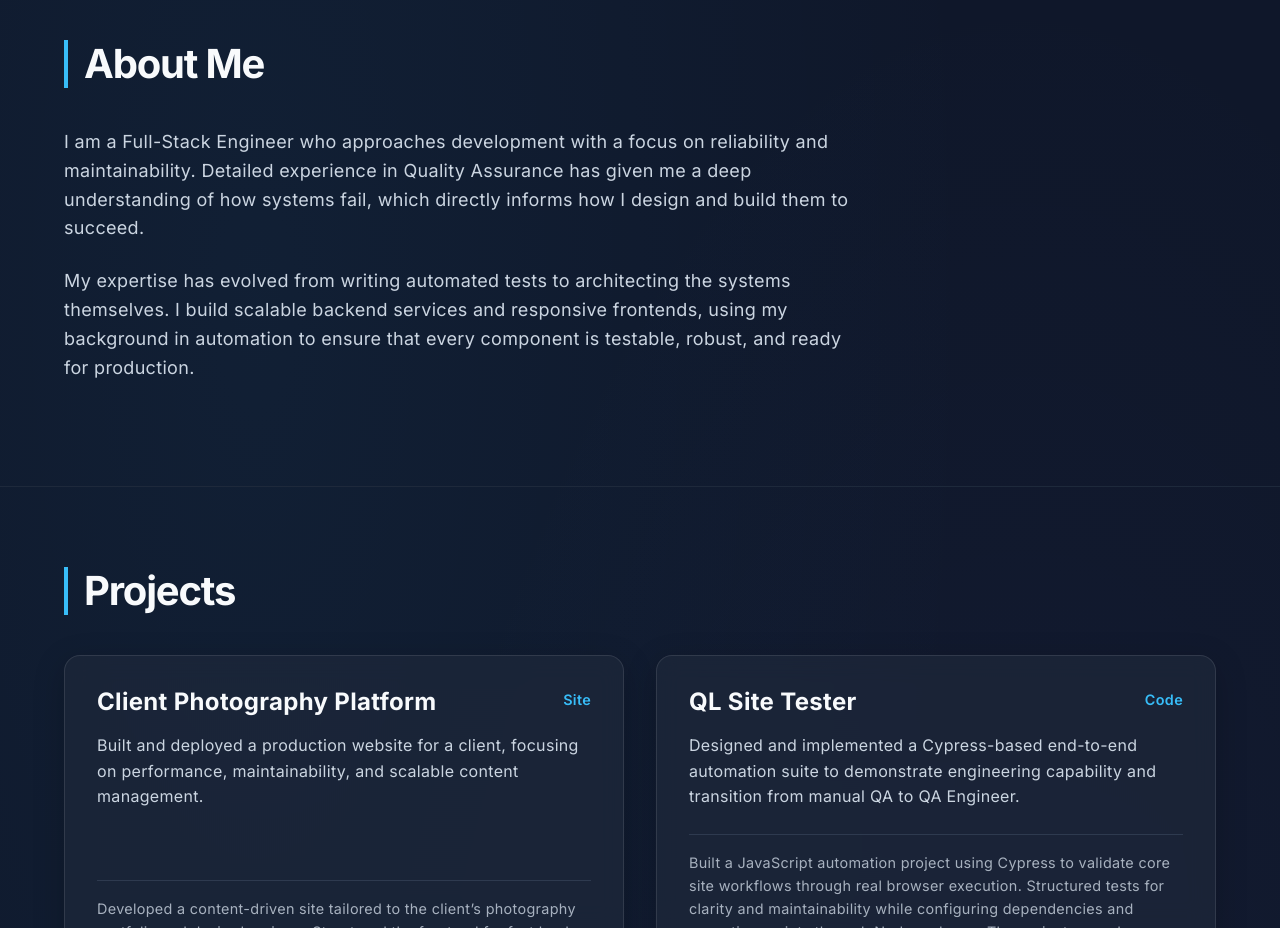
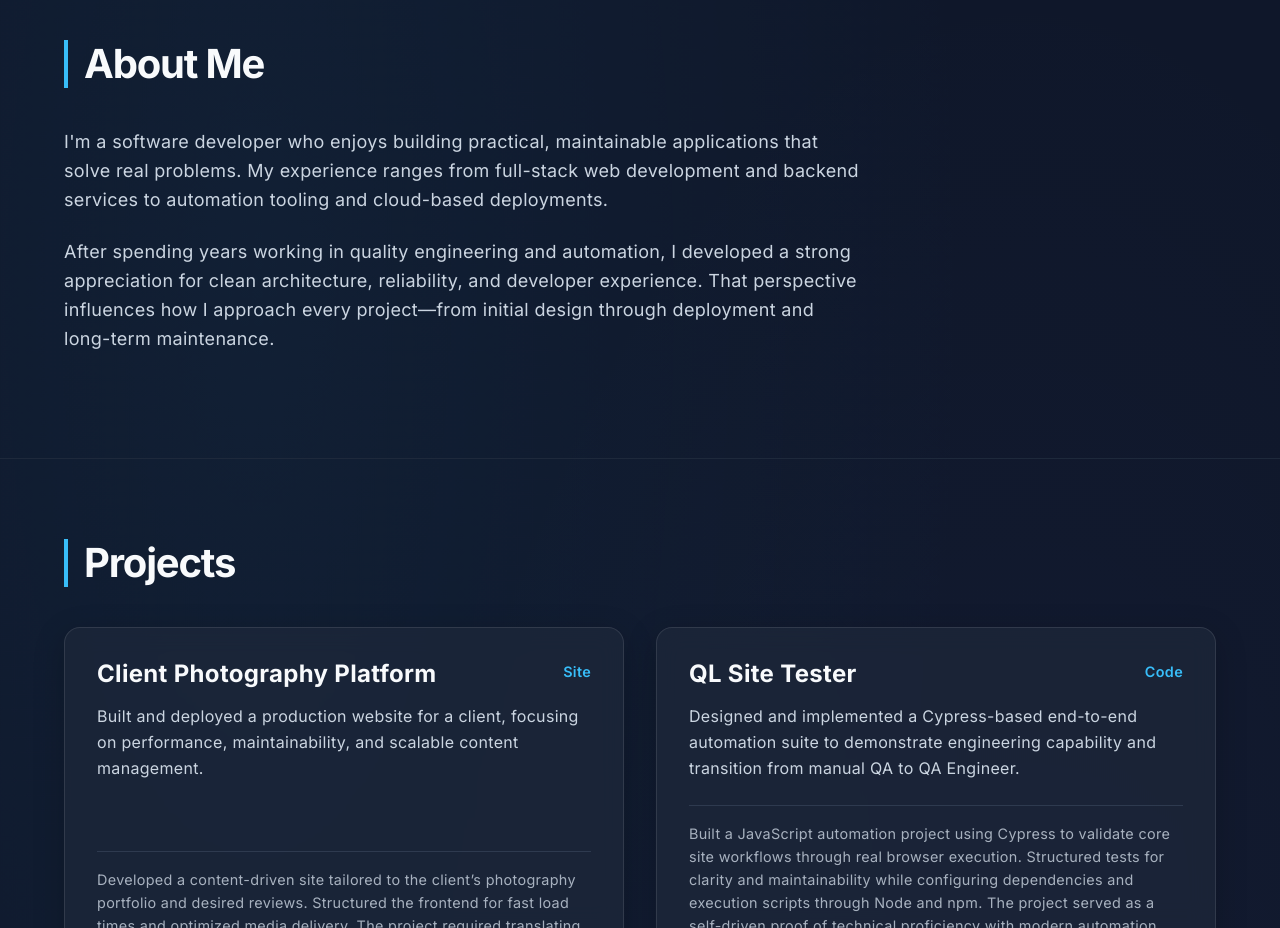
Before and after one commit to grantponting/grantponting-site, an Astro site in the folder grantponting-site-new/: page / in a window 1280 px wide. Shown: the part 840-1768 px from the top of the page. Built offline with nearby package versions, Linux system fonts and the light colour scheme; Astro itself is replaced by a stand-in of ours; animation ran at ten frames a second.

Commit message:
Update about me

```diff
--- a/grantponting-site-new/src/components/About.astro
+++ b/grantponting-site-new/src/components/About.astro
@@ -7,18 +7,17 @@
         <h2>About Me</h2>
         <div class="about-content">
             <p>
-                I am a Full-Stack Engineer who approaches development with a
-                focus on reliability and maintainability. Detailed experience in
-                Quality Assurance has given me a deep understanding of how
-                systems fail, which directly informs how I design and build them
-                to succeed.
+                I'm a software developer who enjoys building practical, maintainable
+                applications that solve real problems. My experience ranges from
+                full-stack web development and backend services to automation tooling
+                and cloud-based deployments.
             </p>
             <p>
-                My expertise has evolved from writing automated tests to
-                architecting the systems themselves. I build scalable backend
-                services and responsive frontends, using my background in
-                automation to ensure that every component is testable, robust,
-                and ready for production.
+                After spending years working in quality engineering and automation, I
+                developed a strong appreciation for clean architecture, reliability, and
+                developer experience. That perspective influences how I approach every
+                project—from initial design through deployment and long-term
+                maintenance.
             </p>
         </div>
     </div>
```
